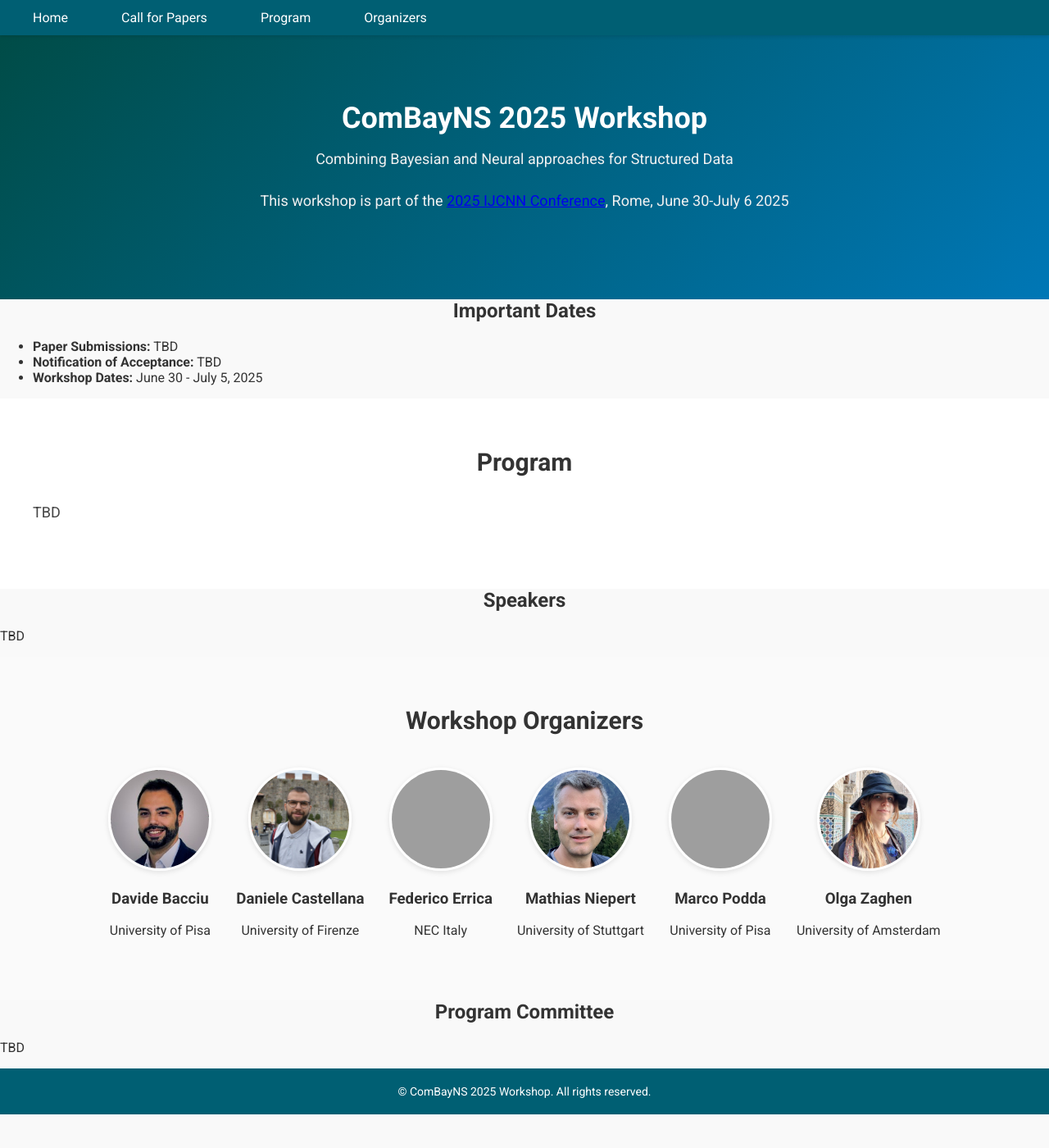
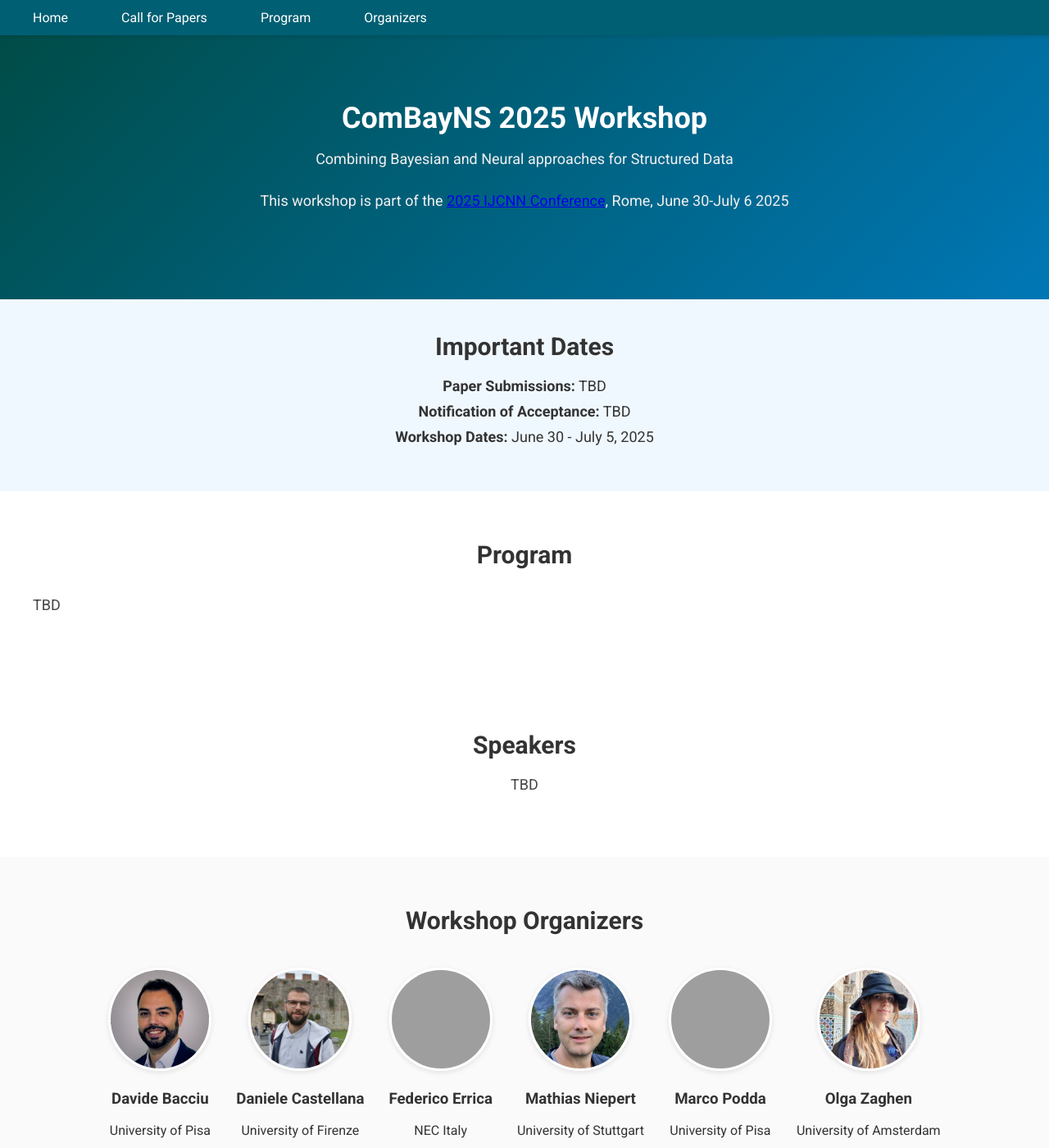
Before and after one commit to combayns2025/combayns2025.github.io, a Jekyll site: the page built from index.md, in a window 1280 px wide and 1400 px high. Shown: the whole window at 82% size. Built offline with Jekyll 4.4.1, drawn with Linux system fonts in a browser that asks for light colours; grey boxes are pictures that could not be loaded.

Commit message:
Update style.css

```diff
--- a/assets/css/style.css
+++ b/assets/css/style.css
@@ -202,3 +202,55 @@
   margin: 0;
   font-family: 'Roboto', Arial, sans-serif;
 }
+
+/* Important Dates Section */
+#important-dates {
+  padding: 40px 20px;
+  background-color: #f0f8ff; /* Light blue background */
+  text-align: center;
+}
+
+#important-dates h2 {
+  font-size: 30px;
+  margin-bottom: 20px;
+}
+
+#important-dates ul {
+  list-style: none;
+  padding: 0;
+}
+
+#important-dates li {
+  font-size: 18px;
+  color: #333;
+  margin: 10px 0;
+}
+
+/* Speakers Section */
+#speakers {
+  padding: 60px 20px;
+  background-color: #ffffff;
+  text-align: center;
+}
+
+#speakers h2 {
+  font-size: 30px;
+  margin-bottom: 20px;
+}
+
+#speakers p {
+  font-size: 18px;
+  color: #444;
+}
+
+/* Program Committee Section */
+#program-committee {
+  padding: 60px 20px;
+  background-color: #fafafa;
+  text-align: center;
+}
+
+#program-committee h2 {
+  font-size: 30px;
+  margin-bottom: 30px;
+}
```
